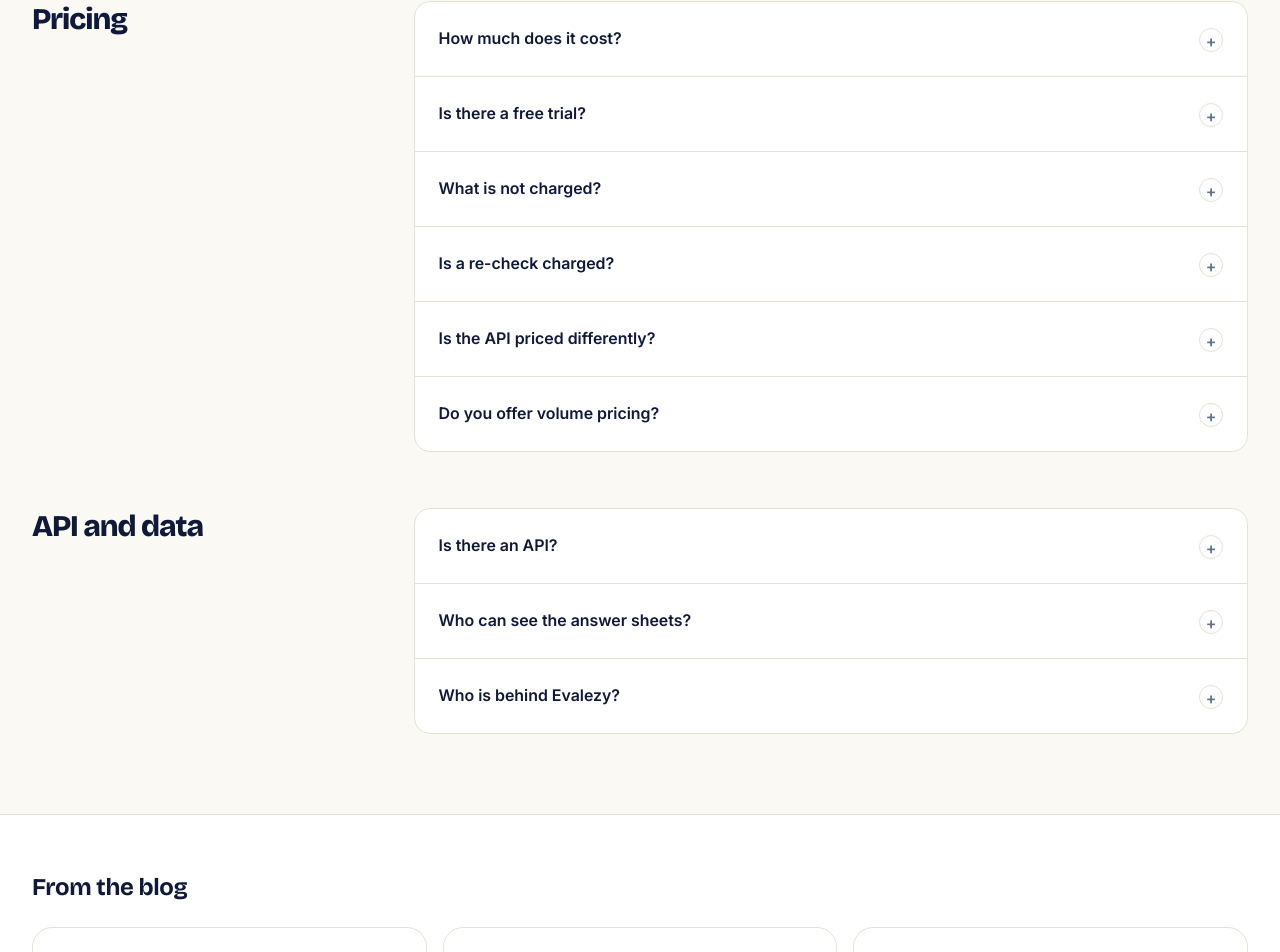
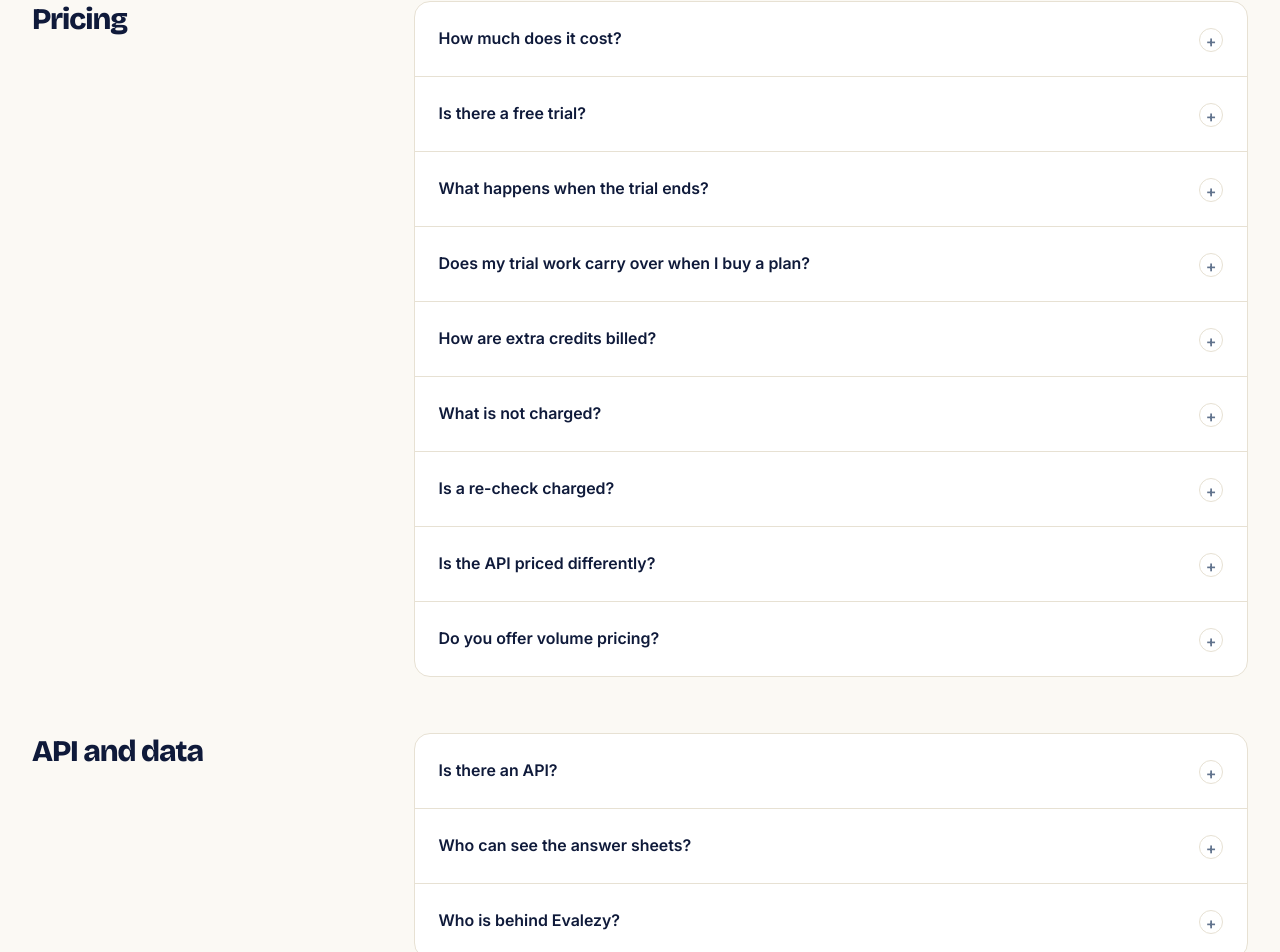
Before and after one commit to shreyash-jain/evalezy_landing, a Next.js app: page /faq in a window 1280 px wide. Shown: the part 2613-3565 px from the top of the page. Built offline with nearby package versions, Linux system fonts and the light colour scheme; no server answers.

Commit message:
feat(faq): what happens when the trial ends, carry-over, extra credits

```diff
--- a/src/content/faqs.ts
+++ b/src/content/faqs.ts
@@ -47,6 +47,9 @@ export const FAQ_GROUPS: { title: string; faqs: Faq[] }[] = [
     faqs: [
       { q: "How much does it cost?", a: `${PLANS.map((p) => `${p.name} is ₹${p.price_inr.toLocaleString("en-IN")} a ${planPeriod()} for ${p.users === 1 ? "1 user" : `up to ${p.users} users`}, with ${p.credits.toLocaleString("en-IN")} AI credits`).join("; ")}. 1 credit checks 1 page, so a 7-page copy uses 7 credits. When the credits run out, extra credits are ₹${EXTRA_CREDIT_INR} each. There is no setup fee. Prices exclude 18% GST. The API has no plan fee: ₹1 a page.` },
       { q: "Is there a free trial?", a: `Yes. ${TRIAL_DAYS} days, with no card needed, for 1 teacher and ${TRIAL_CREDITS} free AI credits (1 credit checks 1 handwritten page). Sign up with Google or your email. When the trial ends, checking stops and your reports stay available.` },
+      { q: "What happens when the trial ends?", a: `Checking stops when the ${TRIAL_DAYS} days end. Nothing is deleted: your tests, checked copies and reports stay in your account, and you can buy a plan from the Credits page at any time to carry on.` },
+      { q: "Does my trial work carry over when I buy a plan?", a: "Yes. You buy the plan from the same account, so every test, checked copy and report from the trial stays where it is. The plan's credits are added as soon as the payment goes through." },
+      { q: "How are extra credits billed?", a: `Your plan's credits cover the whole ${planPeriod()}. If they run out, buy extra credits from the Credits page at ₹${EXTRA_CREDIT_INR} each (plus 18% GST), paid in advance. Nothing is charged automatically, and 1 credit still checks 1 page.` },
       { q: "What is not charged?", a: "Failed checks, stopped checks and unreadable copies are free. Reading names and matching copies to students is free." },
       { q: "Is a re-check charged?", a: "Yes. Re-checking a copy runs a fresh check and replaces the marks, so it is billed again. Teacher edits are free and are kept." },
       { q: "Is the API priced differently?", a: "Not for handwritten copies: the API charges 1 credit per page of the PDF, blank pages included, the same ₹1 or $0.01 a page as the dashboard. Typed tests on the API are priced per answer: 1 credit per non-blank long answer, and objective answers are free. The price is fixed and quoted before grading; failed and cancelled copies are not charged, and re-evaluating a copy is charged again. Details at docs.evalezy.com/platform/pricing." },
@@ -86,6 +89,9 @@ export const HOME_FAQS: Faq[] = [
 export const PRICING_FAQS: Faq[] = [
   pick("How much does it cost?"),
   pick("Is there a free trial?"),
+  pick("What happens when the trial ends?"),
+  pick("Does my trial work carry over when I buy a plan?"),
+  pick("How are extra credits billed?"),
   pick("What is not charged?"),
   pick("Is a re-check charged?"),
   pick("Is the API priced differently?"),
```
